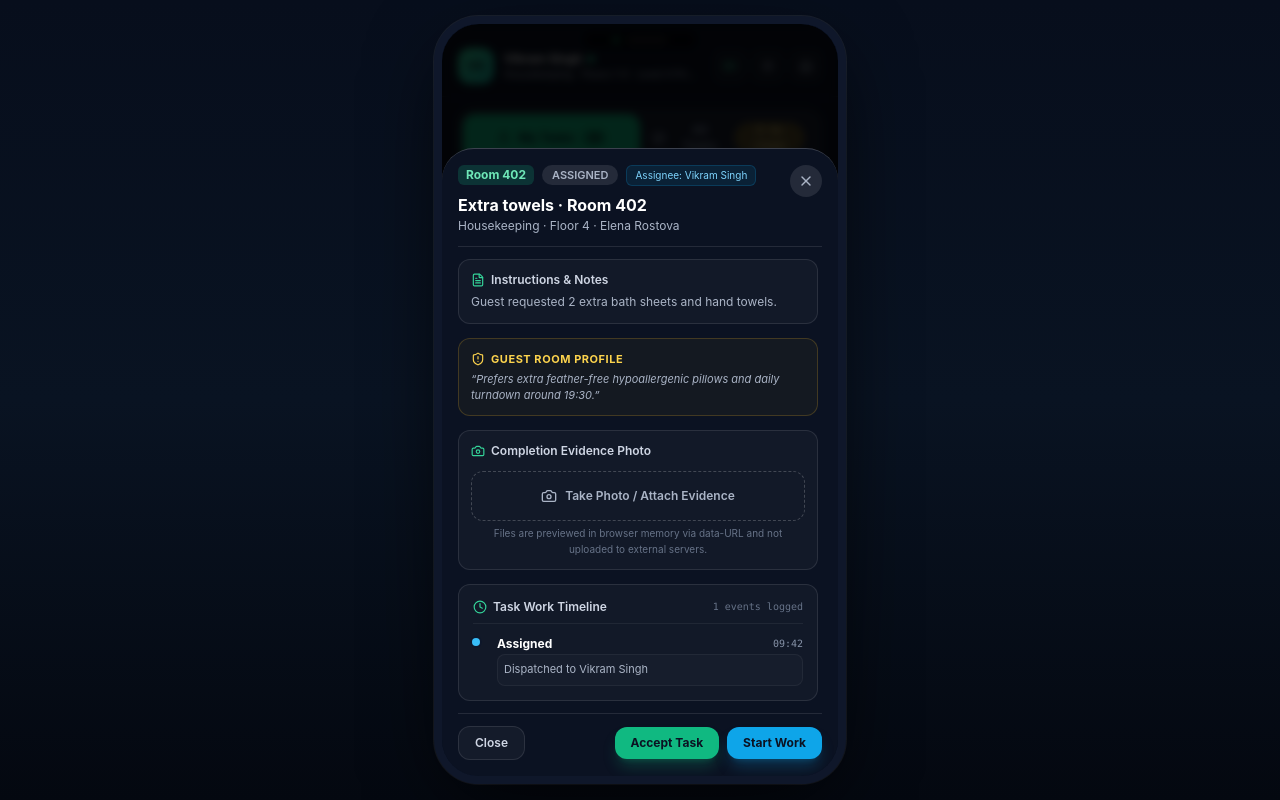
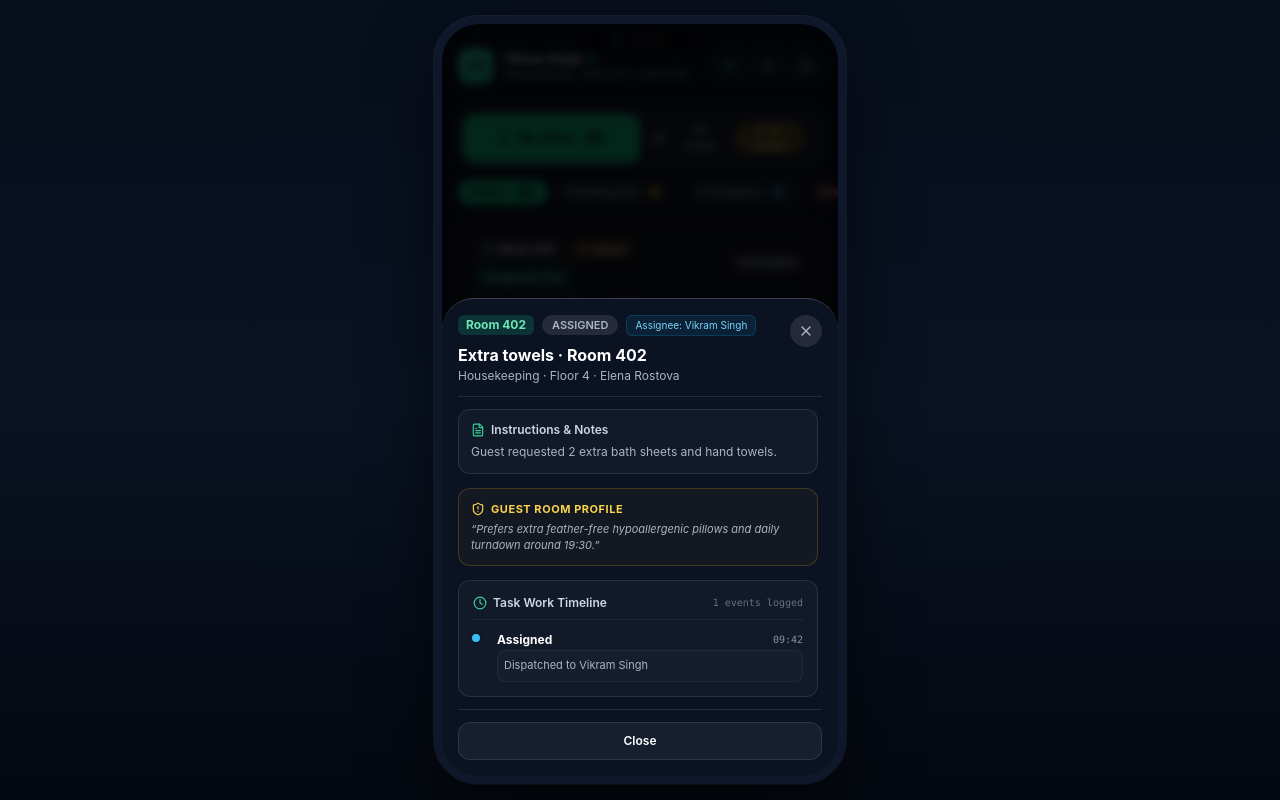
Before and after one commit to chinmaya-behera/hotel-app-main, a Next.js app in the folder public-preview/: page /staff/fulfiller in a window 1280 px wide. Both pictures are taken after a click on the element 640 px from the left and 316 px from the top of the page. Built offline with nearby package versions, Linux system fonts and the light colour scheme.

Commit message:
refactor(fulfiller): keep details and timeline sheet strictly focused on details and timeline

```diff
--- a/public-preview/src/components/staff/fulfiller/FulfillerTasksTab.tsx
+++ b/public-preview/src/components/staff/fulfiller/FulfillerTasksTab.tsx
@@ -1033,26 +1033,20 @@ export function FulfillerTasksTab({ profile }: FulfillerTasksTabProps) {
                   );
                 })()}
 
-                {/* Photo Evidence Section */}
+                {/* Photo Evidence (Read-only if attached) */}
+                {selectedTask.photoUrl && (
                   <div className="rounded-xl border border-white/10 bg-white/[0.03] p-3">
                     <div className="flex items-center justify-between">
                       <h4 className="font-semibold text-mist-200 flex items-center gap-1.5">
-                      <Camera className="h-3.5 w-3.5 text-emerald-400" /> Completion Evidence Photo
+                        <Camera className="h-3.5 w-3.5 text-emerald-400" /> Attached Photo Evidence
                       </h4>
-                    {selectedTask.evidenceRequired && (
-                      <span className="text-[10px] text-amber-300 font-bold">Mandatory</span>
-                    )}
+                      <span className="text-[10px] text-emerald-300 font-bold bg-emerald-500/10 px-2 py-0.5 rounded-full border border-emerald-500/20">
+                        Verified
+                      </span>
                     </div>
 
-                  {photoError && (
-                    <p className="mt-2 text-rose-400 text-xs bg-rose-500/10 p-2 rounded-lg border border-rose-500/20">
-                      {photoError}
-                    </p>
-                  )}
-
-                  {selectedTask.photoUrl ? (
                     <div
-                      className="mt-3 relative rounded-xl overflow-hidden border border-white/20 aspect-video bg-black/50 cursor-pointer group"
+                      className="mt-2.5 relative rounded-xl overflow-hidden border border-white/20 aspect-video bg-black/50 cursor-pointer group"
                       onClick={() => setViewPhotoUrl(selectedTask.photoUrl!)}
                     >
                       {/* eslint-disable-next-line @next/next/no-img-element */}
@@ -1065,34 +1059,10 @@ export function FulfillerTasksTab({ profile }: FulfillerTasksTabProps) {
                         <span className="text-[10px] text-emerald-300 font-semibold flex items-center gap-1">
                           <Eye className="h-3 w-3" /> Tap to view full size
                         </span>
-                        <button
-                          type="button"
-                          onClick={(e) => {
-                            e.stopPropagation();
-                            fileInputRef.current?.click();
-                          }}
-                          className="rounded-lg bg-white/20 px-2 py-1 text-[10px] text-white hover:bg-white/30"
-                        >
-                          Retake
-                        </button>
                       </div>
                     </div>
-                  ) : (
-                    <div className="mt-3">
-                      <button
-                        type="button"
-                        onClick={() => fileInputRef.current?.click()}
-                        className="flex w-full items-center justify-center gap-2 rounded-xl border border-dashed border-white/20 py-4 px-3 text-xs font-semibold text-mist-300 hover:border-emerald-400 hover:text-emerald-300 hover:bg-emerald-400/[0.04] transition-all"
-                      >
-                        <Camera className="h-4 w-4" />
-                        Take Photo / Attach Evidence
-                      </button>
-                      <p className="mt-1 text-center text-[10px] text-mist-500">
-                        Files are previewed in browser memory via data-URL and not uploaded to external servers.
-                      </p>
                   </div>
                 )}
-                </div>
 
                 {/* Chronological Task Work Timeline (Actual Shared State) */}
                 <div className="rounded-xl border border-white/10 bg-white/[0.03] p-3.5 space-y-3">
@@ -1154,95 +1124,18 @@ export function FulfillerTasksTab({ profile }: FulfillerTasksTabProps) {
                 </div>
               </div>
 
-              {/* Footer Modal Actions */}
-              <div className="mt-3 border-t border-white/10 pt-3 flex items-center justify-between gap-2 shrink-0">
+              {/* Footer: Dedicated Close Button */}
+              <div className="mt-3 border-t border-white/10 pt-3 flex items-center shrink-0">
                 <button
                   type="button"
                   onClick={() => {
                     setSelectedTask(null);
                     setPhotoError(null);
                   }}
-                  className="rounded-xl border border-white/10 bg-white/[0.04] px-4 py-2 text-xs font-semibold text-mist-200"
+                  className="w-full rounded-xl border border-white/10 bg-white/[0.05] hover:bg-white/[0.08] active:scale-[0.99] py-2.5 text-xs font-semibold text-white transition-all text-center"
                 >
                   Close
                 </button>
-
-                {/* Contextual actions */}
-                {(selectedTask.status === 'Unassigned' || selectedTask.status === 'Received' || !selectedTask.assignee) && (
-                  <button
-                    type="button"
-                    onClick={() => {
-                      claimTask(selectedTask.id, activeProfile.employeeId, activeProfile.employeeName);
-                      setSelectedTask(null);
-                    }}
-                    className="rounded-xl bg-amber-400 px-5 py-2 text-xs font-bold text-ink-950 shadow-lg shadow-amber-400/25 active:scale-95 transition-transform"
-                  >
-                    Claim Task
-                  </button>
-                )}
-
-                {selectedTask.status !== 'Completed' &&
-                  isTaskAssignedToProfile(selectedTask, activeProfile) && (
-                    <div className="flex items-center gap-2">
-                      {selectedTask.status === 'Assigned' && (
-                        <button
-                          type="button"
-                          onClick={() => {
-                            advance('task_fulfiller', selectedTask.id, {
-                              label: 'Accept',
-                              next: 'Accepted',
-                              message: 'Task accepted',
-                            });
-                            setSelectedTask(null);
-                          }}
-                          className="rounded-xl bg-emerald-500 px-4 py-2 text-xs font-bold text-ink-950 shadow-lg shadow-emerald-500/25 active:scale-95 transition-transform"
-                        >
-                          Accept Task
-                        </button>
-                      )}
-                      {(selectedTask.status === 'Accepted' || selectedTask.status === 'Assigned') && (
-                        <button
-                          type="button"
-                          onClick={() => {
-                            advance('task_fulfiller', selectedTask.id, {
-                              label: 'Start work',
-                              next: 'In progress',
-                              message: 'Work commenced',
-                            });
-                            setSelectedTask(null);
-                          }}
-                          className="rounded-xl bg-sky-500 px-4 py-2 text-xs font-bold text-ink-950 shadow-lg shadow-sky-500/25 active:scale-95 transition-transform"
-                        >
-                          Start Work
-                        </button>
-                      )}
-                      {(selectedTask.status === 'In progress' || selectedTask.status === 'On the way') && (
-                        <button
-                          type="button"
-                          onClick={() => handleComplete(selectedTask)}
-                          className="rounded-xl bg-emerald-500 px-5 py-2 text-xs font-bold text-ink-950 shadow-lg shadow-emerald-500/25 active:scale-95 transition-transform"
-                        >
-                          Complete Task
-                        </button>
-                      )}
-                      {selectedTask.status === 'Blocked' && (
-                        <button
-                          type="button"
-                          onClick={() => {
-                            advance('task_fulfiller', selectedTask.id, {
-                              label: 'Resume',
-                              next: 'In progress',
-                              message: 'Blocker resolved, work resumed',
-                            });
-                            setSelectedTask(null);
-                          }}
-                          className="rounded-xl bg-sky-500 px-4 py-2 text-xs font-bold text-ink-950 shadow-lg shadow-sky-500/25 active:scale-95 transition-transform"
-                        >
-                          Resume Work
-                        </button>
-                      )}
-                    </div>
-                  )}
               </div>
             </div>
           </div>
```
Lines whose indentation alone changed are shown as unchanged.
